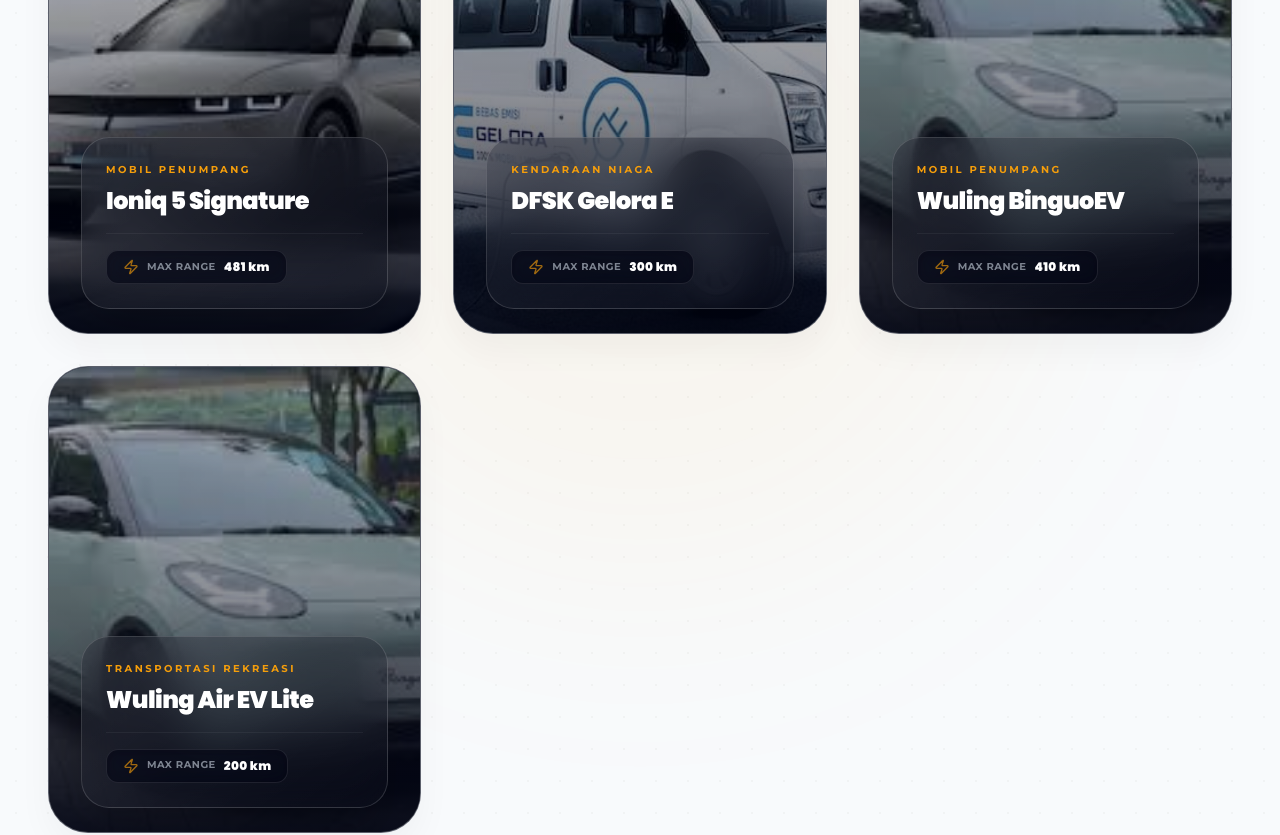
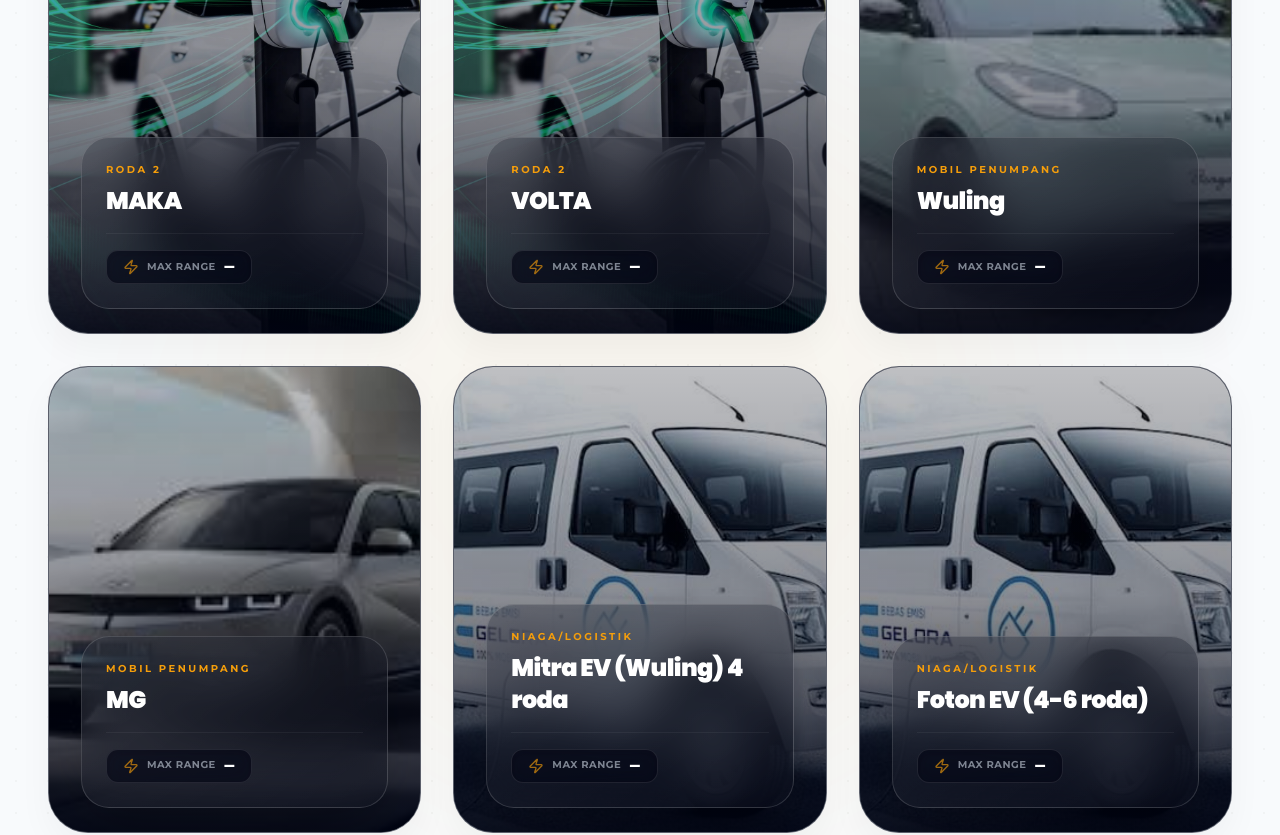
Before and after one commit to edo6661/Sinergi-Satu-Daya, a React (Vite) app: page / in a window 1280 px wide. Shown: the part 3560-4395 px from the top of the page. Built offline with nearby package versions, Linux system fonts and the light colour scheme.

Commit message:
chore: change Penjualan & Rental Kendaraan EV

```diff
--- a/src/data/copy/fleet.ts
+++ b/src/data/copy/fleet.ts
@@ -3,59 +3,80 @@
     tagline: "Penjualan & Rental Kendaraan EV",
     heading: "Kendaraan EV untuk Setiap Skala Operasional",
     description:
-      "Dari mobil penumpang eksekutif hingga van kargo niaga. Tersedia untuk penjualan maupun rental B2B, dirawat secara berkala, dan terintegrasi dengan infrastruktur charging SSD.",
+      "Dari kendaraan roda dua hingga mobil penumpang dan armada niaga/logistik. Tersedia untuk penjualan maupun rental B2B, dirawat secara berkala, dan terintegrasi dengan infrastruktur charging SSD.",
     cta: "Cek Ketersediaan Kendaraan",
     filters: {
       all: "Semua Armada",
+      twoWheel: "Roda 2",
       passenger: "Mobil Penumpang",
-      commercial: "Kendaraan Niaga",
-      recreation: "Transportasi Rekreasi",
+      commercial: "Niaga/Logistik",
     },
   },
   en: {
     tagline: "EV Vehicle Sales & Rental",
     heading: "EV Vehicles for Every Operational Scale",
     description:
-      "From executive passenger cars to commercial cargo vans. Available for purchase or B2B rental, routinely maintained, and integrated with SSD charging infrastructure.",
+      "From two-wheelers to passenger cars and commercial/logistics fleets. Available for purchase or B2B rental, routinely maintained, and integrated with SSD charging infrastructure.",
     cta: "Check Vehicle Availability",
     filters: {
       all: "All Fleet",
+      twoWheel: "2-Wheelers",
       passenger: "Passenger Cars",
-      commercial: "Commercial Vehicles",
-      recreation: "Recreational Transport",
+      commercial: "Commercial / Logistics",
     },
   },
 } as const;
 
 export type FleetLanguage = keyof typeof fleetCopy;
-export type FleetCategory = "all" | "passenger" | "commercial" | "recreation";
+export type FleetCategory = "all" | "twoWheel" | "passenger" | "commercial";
 export const fleetData = [
   {
-    id: "ev-1",
-    name: "Ioniq 5 Signature",
+    id: "ev-maka",
+    name: "MAKA",
+    category: "twoWheel",
+    range: "—",
+    image: "/company-profile/ev-ecosystem.jpg",
+  },
+  {
+    id: "ev-volta",
+    name: "VOLTA",
+    category: "twoWheel",
+    range: "—",
+    image: "/company-profile/ev-ecosystem.jpg",
+  },
+  {
+    id: "ev-wuling",
+    name: "Wuling",
     category: "passenger",
-    range: "481 km",
+    range: "—",
+    image: "/cars/wuling-binguo-ev.jpg",
+  },
+  {
+    id: "ev-mg",
+    name: "MG",
+    category: "passenger",
+    range: "—",
     image: "/cars/ioniq-5-signature.jpg",
   },
   {
-    id: "ev-2",
-    name: "DFSK Gelora E",
+    id: "ev-mitra",
+    name: "Mitra EV (Wuling) 4 roda",
     category: "commercial",
-    range: "300 km",
+    range: "—",
     image: "/cars/dfsk-gelora-e.jpg",
   },
   {
-    id: "ev-3",
-    name: "Wuling BinguoEV",
-    category: "passenger",
-    range: "410 km",
-    image: "/cars/wuling-binguo-ev.jpg",
+    id: "ev-foton",
+    name: "Foton EV (4-6 roda)",
+    category: "commercial",
+    range: "—",
+    image: "/cars/dfsk-gelora-e.jpg",
   },
   {
-    id: "ev-4",
-    name: "Wuling Air EV Lite",
-    category: "recreation",
-    range: "200 km",
-    image: "/cars/wuling-binguo-ev.jpg", // Pastikan gambar tersedia nanti
+    id: "ev-mab",
+    name: "MAB EV (3-6 roda)",
+    category: "commercial",
+    range: "—",
+    image: "/cars/dfsk-gelora-e.jpg",
   },
 ];
--- a/src/pages/LandingPage.tsx
+++ b/src/pages/LandingPage.tsx
@@ -12,7 +12,6 @@
 const FleetShowcase = lazy(() => import('../components/sections/FleetShowcase').then(m => ({ default: m.FleetShowcase })));
 const PricingSection = lazy(() => import('../components/sections/PricingSection').then(m => ({ default: m.PricingSection })));
 const BusinessFaq = lazy(() => import('../components/sections/BusinessFaq').then(m => ({ default: m.BusinessFaq })));
-const TestimonialSection = lazy(() => import('../components/sections/TestimonialSection').then(m => ({ default: m.TestimonialSection })));
 const ContactSection = lazy(() => import('../components/sections/ContactSection').then(m => ({ default: m.ContactSection })));
 const FloatingWhatsApp = lazy(() => import('../components/ui/FloatingWhatsApp').then(m => ({ default: m.FloatingWhatsApp })));
 
@@ -152,7 +151,6 @@
         <FleetShowcase onCheckAvailabilityClick={scrollToContact} />
         <PricingSection onPlanSelect={scrollToContact} />
         <BusinessFaq onContactClick={scrollToContact} />
-        <TestimonialSection onCtaClick={scrollToContact} />
 
         <div id="contact-section">
           <ContactSection onSubmit={(data) => {
```
